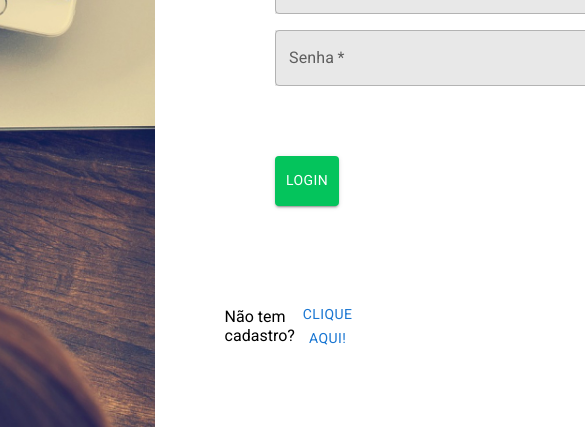
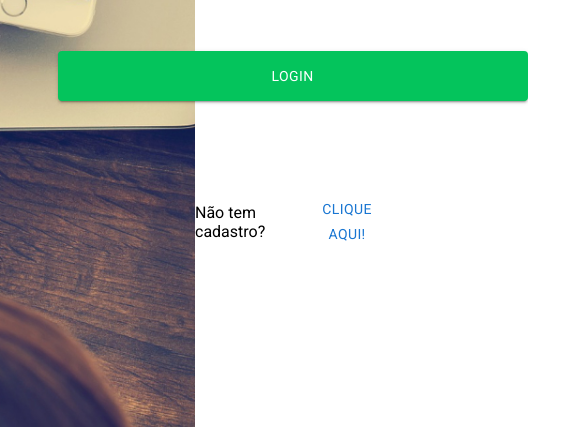
Before and after one commit to jose-ithalo/Kontacts, a React app: page / in a window 390 px wide. Shown: the part 417-844 px from the top of the page, 585 px wide, since content can reach past the window. Built offline with nearby package versions, Linux system fonts and the light colour scheme.

Commit message:
Iniciando layouts responsivos

```diff
--- a/src/css/index.css
+++ b/src/css/index.css
@@ -17,6 +17,10 @@ code {
   font-family: source-code-pro, Menlo, Monaco, Consolas, 'Courier New',
     monospace;
 }
+
+/* html {
+  font-size: 62.5%;
+} */
 
 .cardModal-container {
   background: rgba(61, 61, 61, 0.478);
--- a/src/css/mobile.css
+++ b/src/css/mobile.css
@@ -0,0 +1,13 @@
+@media (max-width: 1110px) {
+    .MuiTextField-root {
+        width: 350px;
+    }
+
+    .MuiBox-root {
+        width: 0px;
+    }
+
+    .css-e53awj-MuiStack-root {
+        width: 350px;
+    }
+}
--- a/src/pages/Login/login.css
+++ b/src/pages/Login/login.css
@@ -10,10 +10,10 @@
   height: 100%;
   width: 50%;
   display: flex;
+  align-items: center;
   flex-direction: column;
   justify-content: center;
-  padding: 0px 80px;
-  margin-left: 40px;
+  /* margin-left: 50px; */
 }
 
 .login-form h1 {
--- a/src/pages/Login/login.js
+++ b/src/pages/Login/login.js
@@ -65,10 +65,11 @@ function Login() {
         <div className="container-form">
             <div className='img-area-left'></div>
             <div className='login-form'>
-                <h3>Bem vindo</h3>
-                <h1>Faça o login com sua conta</h1>
 
                 <form onSubmit={enterMain}>
+                    <h3>Bem vindo</h3>
+                    <h1>Faça o login com sua conta</h1>
+
                     <BasicTextFields inputName={false} inputPassword={true} inputPhone={false} length={470} />
 
                     {errorAlert && <p className='error-alert'>Senha ou Email incorreto</p>}
```
